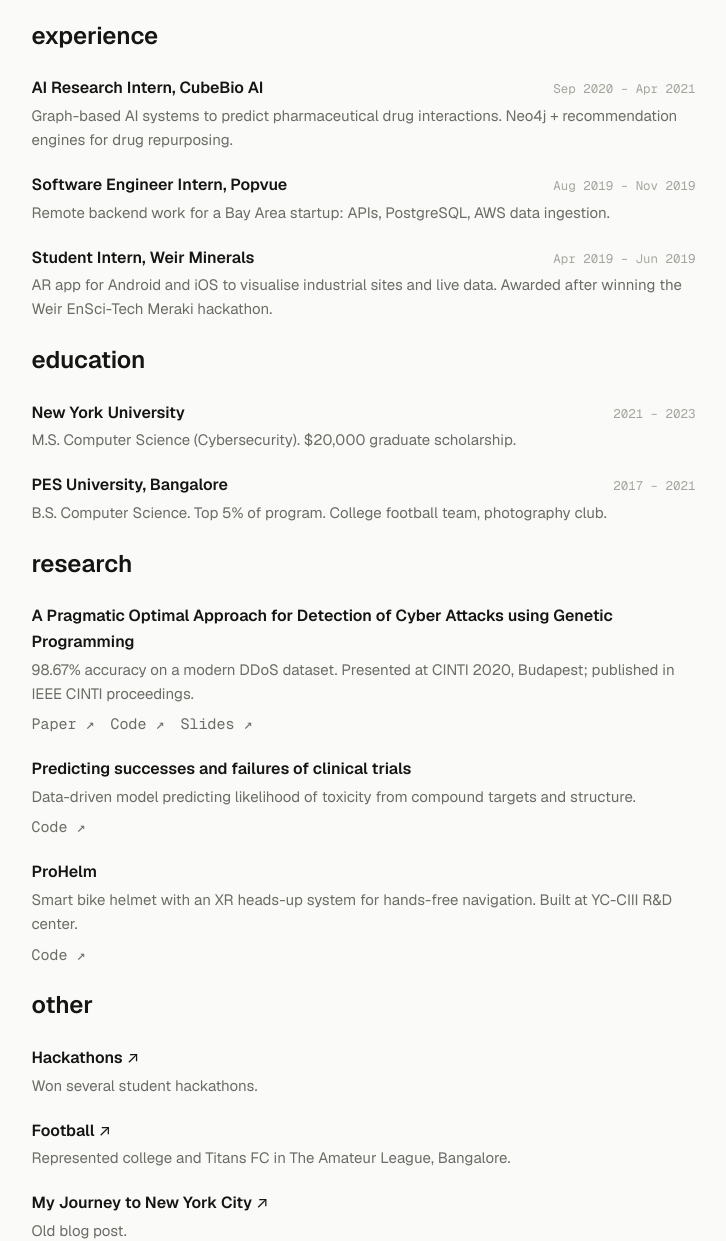
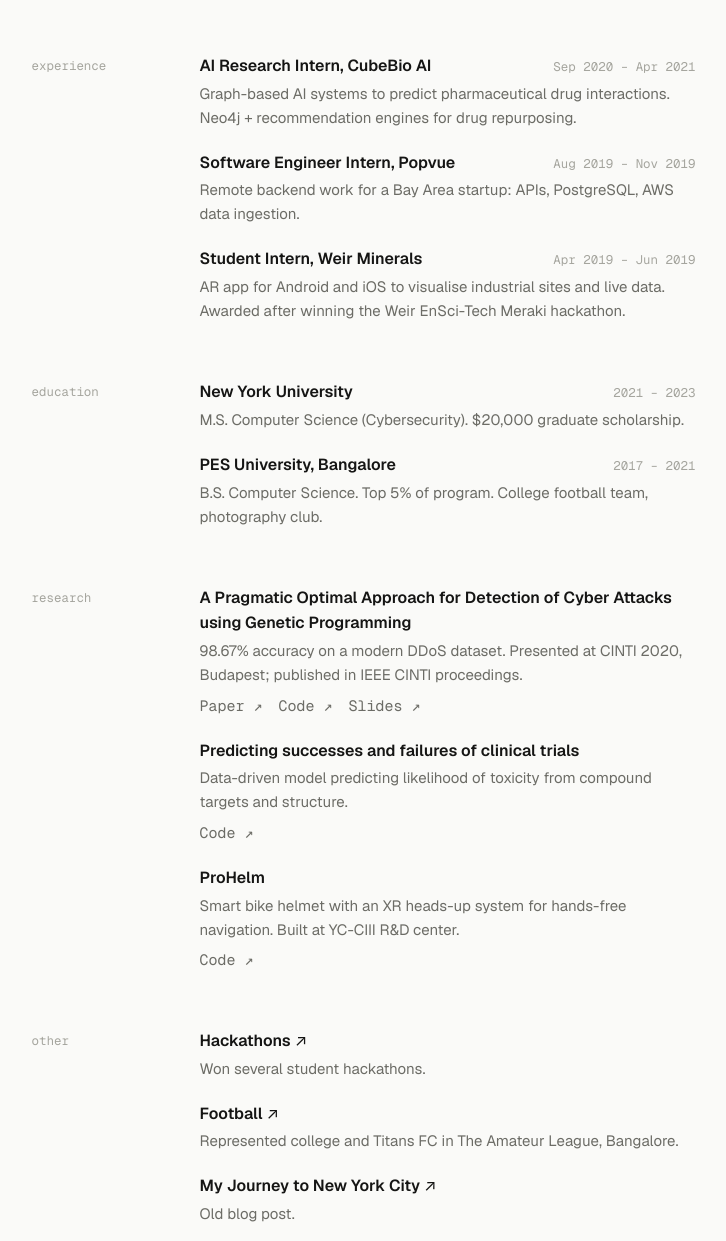
Before and after one commit to n1khilmane/n1khilmane.github.io, an Astro site: page /archive in a window 1280 px wide. Shown: the part 217-1458 px from the top of the page, without its empty margins (269-995 px from the left). Built offline with nearby package versions, Linux system fonts and the light colour scheme; Astro itself is replaced by a stand-in of ours.

Commit message:
Archive on label grid, fixed work mode; CI check+build on PRs (#7)

```diff
--- a/src/pages/archive.astro
+++ b/src/pages/archive.astro
@@ -2,11 +2,12 @@
 import Base from "../layouts/Base.astro";
 import { experience, education, research, other } from "../data/archive";
 ---
-<Base title="Archive" description="Older work, research and writing." noindex>
+<Base title="Archive" description="Older work, research and writing." noindex mode="work">
   <h1 class="display">Archive</h1>
   <p class="muted lede">Older work, 2017–2023.</p>
 
-  <h2 class="label">experience</h2>
+  <section class="rowgrid">
+    <h2 class="k">experience</h2>
     <ul class="list">
       {experience.map((e) => (
         <li>
@@ -15,8 +16,10 @@ import { experience, education, research, other } from "../data/archive";
         </li>
       ))}
     </ul>
+  </section>
 
-  <h2 class="label">education</h2>
+  <section class="rowgrid">
+    <h2 class="k">education</h2>
     <ul class="list">
       {education.map((e) => (
         <li>
@@ -25,8 +28,10 @@ import { experience, education, research, other } from "../data/archive";
         </li>
       ))}
     </ul>
+  </section>
 
-  <h2 class="label">research</h2>
+  <section class="rowgrid">
+    <h2 class="k">research</h2>
     <ul class="list">
       {research.map((r) => (
         <li>
@@ -36,8 +41,10 @@ import { experience, education, research, other } from "../data/archive";
         </li>
       ))}
     </ul>
+  </section>
 
-  <h2 class="label">other</h2>
+  <section class="rowgrid">
+    <h2 class="k">other</h2>
     <ul class="list">
       {other.map((o) => (
         <li>
@@ -46,6 +53,7 @@ import { experience, education, research, other } from "../data/archive";
         </li>
       ))}
     </ul>
+  </section>
 </Base>
 
 <style>
--- a/src/styles/global.css
+++ b/src/styles/global.css
@@ -70,7 +70,7 @@ img { max-width: 100%; height: auto; display: block; }
 
 /* label | content rows */
 .rowgrid { display: grid; grid-template-columns: var(--gutter) 1fr; gap: 0 1.5rem; margin-top: 3.5rem; }
-.rowgrid > .k { font: 400 0.78rem/2.05 var(--mono); color: var(--faint); text-transform: lowercase; }
+.rowgrid > .k { font: 400 0.78rem/2.05 var(--mono); color: var(--faint); text-transform: lowercase; margin: 0; }
 @media (max-width: 40rem) {
   .rowgrid { grid-template-columns: 1fr; margin-top: 2.75rem; }
   .rowgrid > .k { margin-bottom: 0.6rem; }
```
Also changed, not shown: .github/workflows/ci.yml (added). Lines whose indentation alone changed are shown as unchanged.
